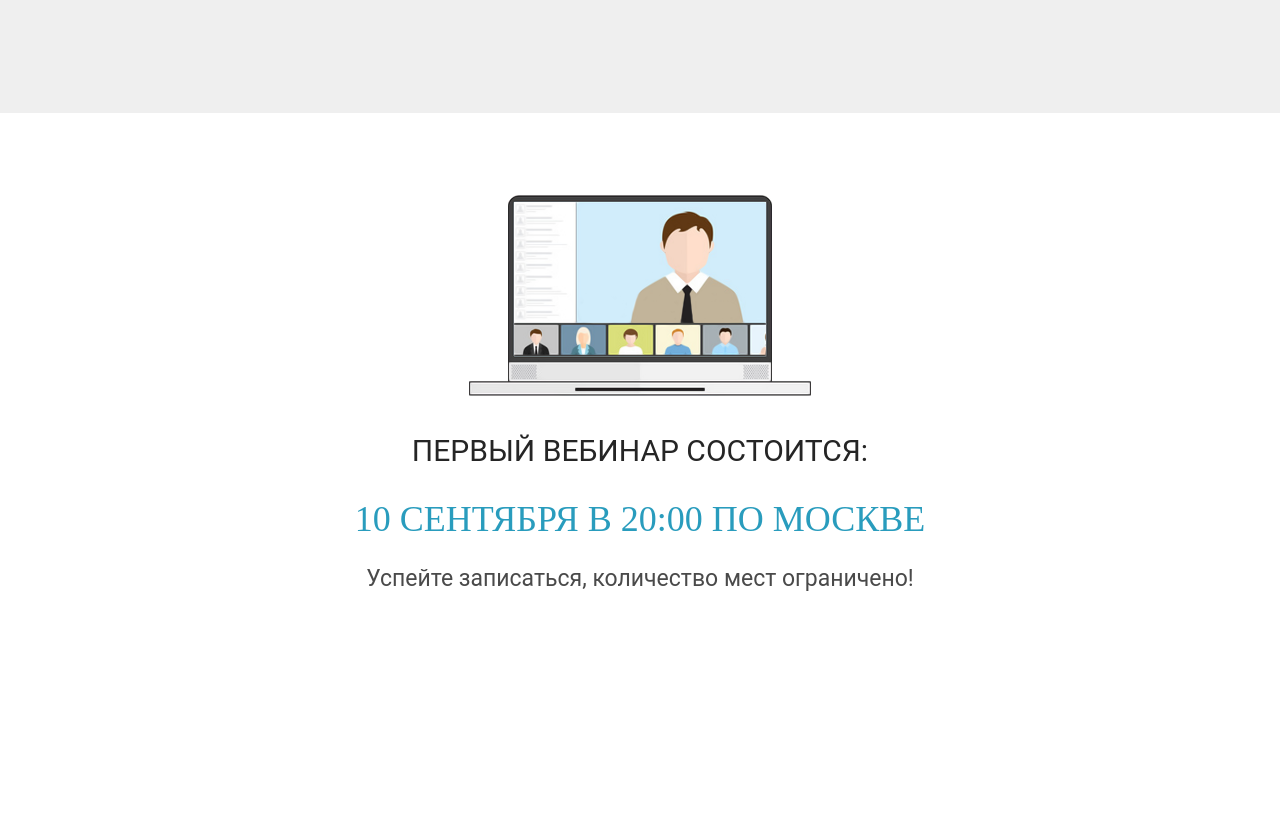
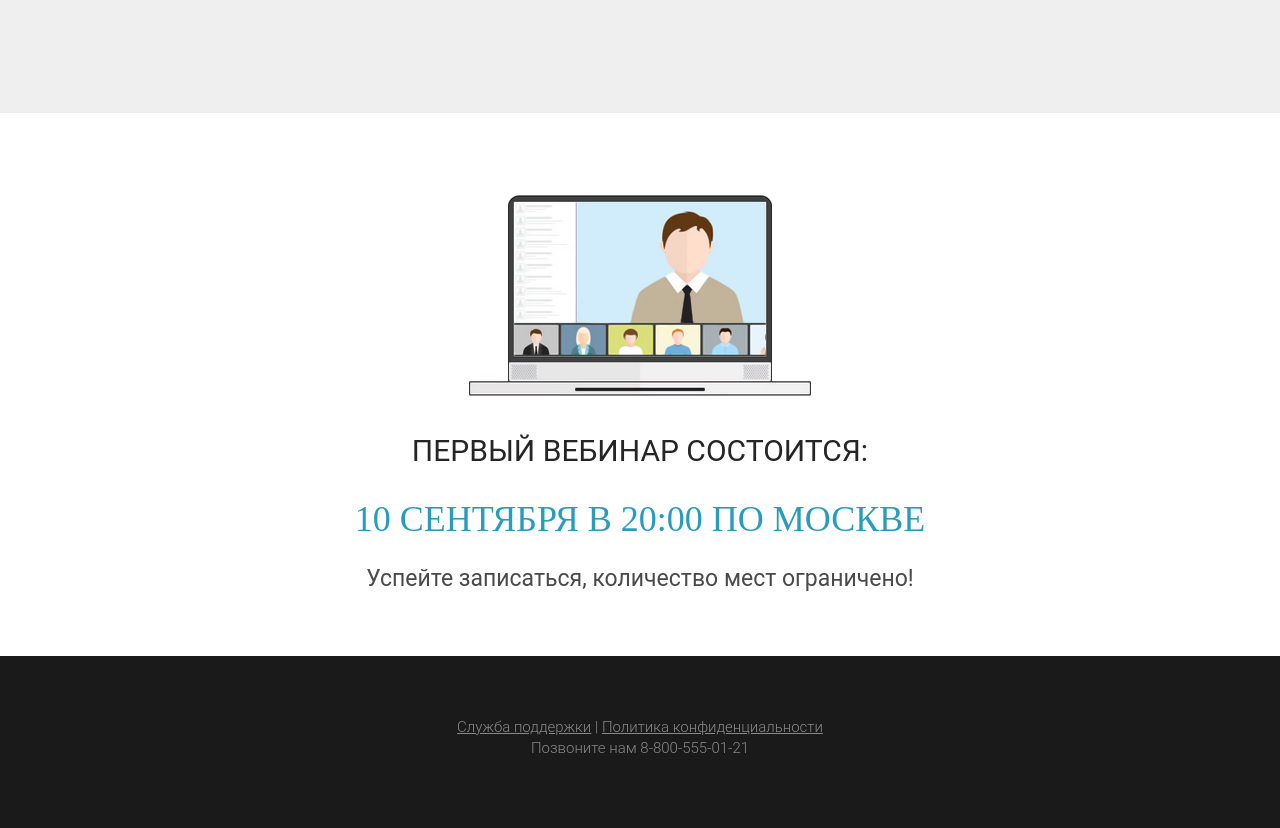
Before and after one commit to BelikovAV/SomeFrontendProjects, a plain HTML site: page Project_1/src/index.html in a window 1280 px wide. Shown: the part 3087-3915 px from the top of the page. Before the commit the page ends 3743 px from the top, so only its background shows below. Drawn offline with Linux system fonts and the light colour scheme.

Commit message:
Add footer

```diff
--- a/Project_1/src/css/style.css
+++ b/Project_1/src/css/style.css
@@ -335,3 +335,35 @@ h2.title {
     font-weight: 400;
     text-align: center;
 }
+
+/* footer */
+
+footer {
+    min-height: 166px;
+    background-color: #1a1a1a;
+    padding: 61px 0 69px 0;
+}
+
+.info {
+    margin: 0 auto;
+    width: 377px;
+    text-align: center;
+    color: #888888;
+    font-family: Roboto;
+    font-size: 15px;
+    font-weight: 300;
+    line-height: 21px;
+}
+
+footer a {
+    color: #888888;
+    font-family: Roboto;
+    font-size: 15px;
+    font-weight: 300;
+    line-height: 21px;
+    text-decoration: none;
+}
+
+.underlined {
+    text-decoration: underline;
+}
--- a/Project_1/src/index.html
+++ b/Project_1/src/index.html
@@ -138,5 +138,16 @@
         </div>
     </section>
 
+    <footer class="webinar_footer">
+        <div class="info">
+            <div class="info_links">
+                <a href="#" class="underlined">Служба поддержки</a>
+                |
+                <a href="#" class="underlined">Политика конфиденциальности</a>
+            </div>
+            Позвоните нам <a href="tel:+88005550121">8-800-555-01-21</a>
+        </div>
+    </footer>
+
 </body>
 </html>
```
